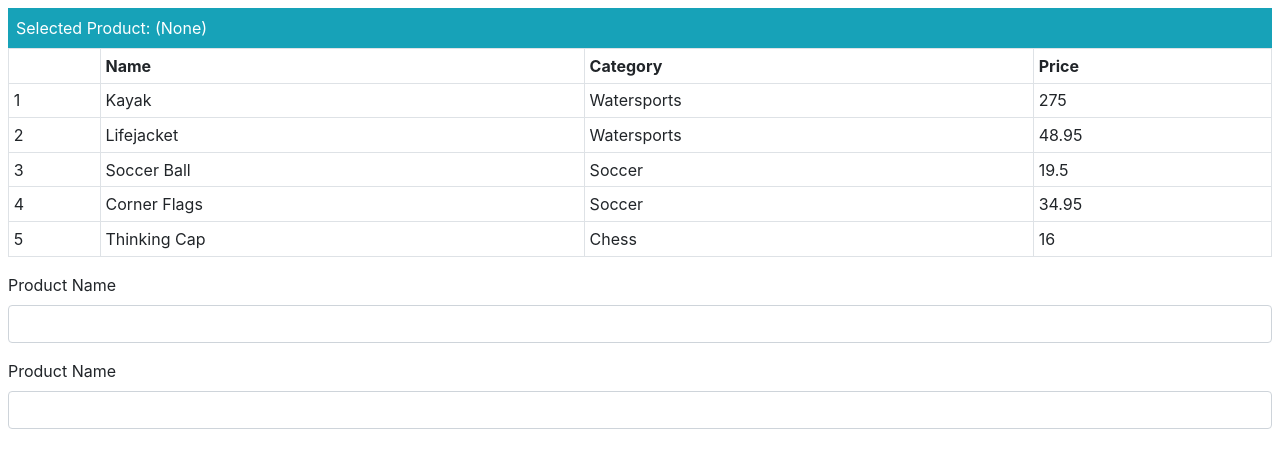
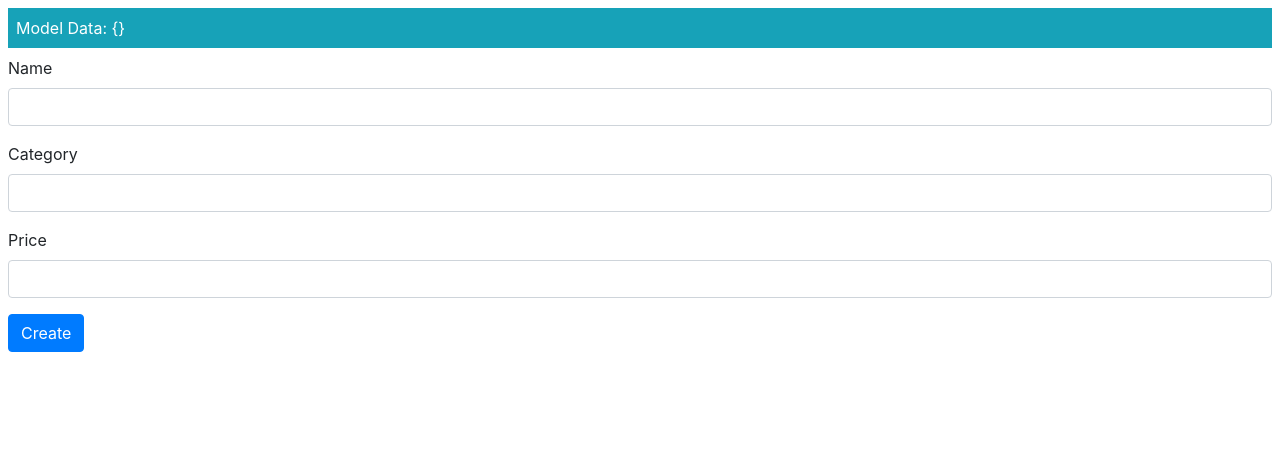
Before and after one commit to rene-copaga/example, an Angular app: page / in a window 1280 px wide. Shown: the top 468 px of the page. Built offline with nearby package versions, Linux system fonts and the light colour scheme.

Commit message:
Adding a Form to the Example Application

```diff
--- a/src/app/component.ts
+++ b/src/app/component.ts
@@ -17,9 +17,13 @@ export class ProductComponent {
         return this.model.getProducts();
     }
 
-    selectedProduct: string;
+    newProduct: Product = new Product();
 
-    getSelected(product: Product): boolean {
-        return product.name == this.selectedProduct;
+    get jsonProduct() {
+        return JSON.stringify(this.newProduct);
+    }
+
+    addProduct(p: Product) {
+        console.log("New Product: " + this.jsonProduct);
     }
 }
--- a/src/app/template.html
+++ b/src/app/template.html
@@ -1,23 +1,17 @@
 <div class="m-2">
-    <div class="bg-info text-white p-2">
-        Selected Product: {{selectedProduct || '(None)'}}
-    </div>
-    <table class="table table-sm table-bordered">
-        <tr><th></th><th>Name</th><th>Category</th><th>Price</th></tr>
-        <tr *ngFor="let item of getProducts(); let i = index"
-            [class.bg-info]="getSelected(item)">
-            <td (mouseover)="selectedProduct=item.name">{{i + 1}}</td>
-            <td>{{item.name}}</td>
-            <td>{{item.category}}</td>
-            <td>{{item.price}}</td>
-        </tr>
-    </table>
+    <div class="bg-info text-white mb-2 p-2">Model Data: {{jsonProduct}}</div>
+
     <div class="form-group">
-        <label>Product Name</label>
-        <input class="form-control" [(ngModel)]="selectedProduct" />
+        <label>Name</label>
+        <input class="form-control" [(ngModel)]="newProduct.name" />
     </div>
     <div class="form-group">
-        <label>Product Name</label>
-        <input class="form-control" [(ngModel)]="selectedProduct" />
+        <label>Category</label>
+        <input class="form-control" [(ngModel)]="newProduct.category" />
     </div>
+    <div class="form-group">
+        <label>Price</label>
+        <input class="form-control" [(ngModel)]="newProduct.price" />
+    </div>
+    <button class="btn btn-primary" (click)="addProduct(newProduct)">Create</button>
 </div>
```
